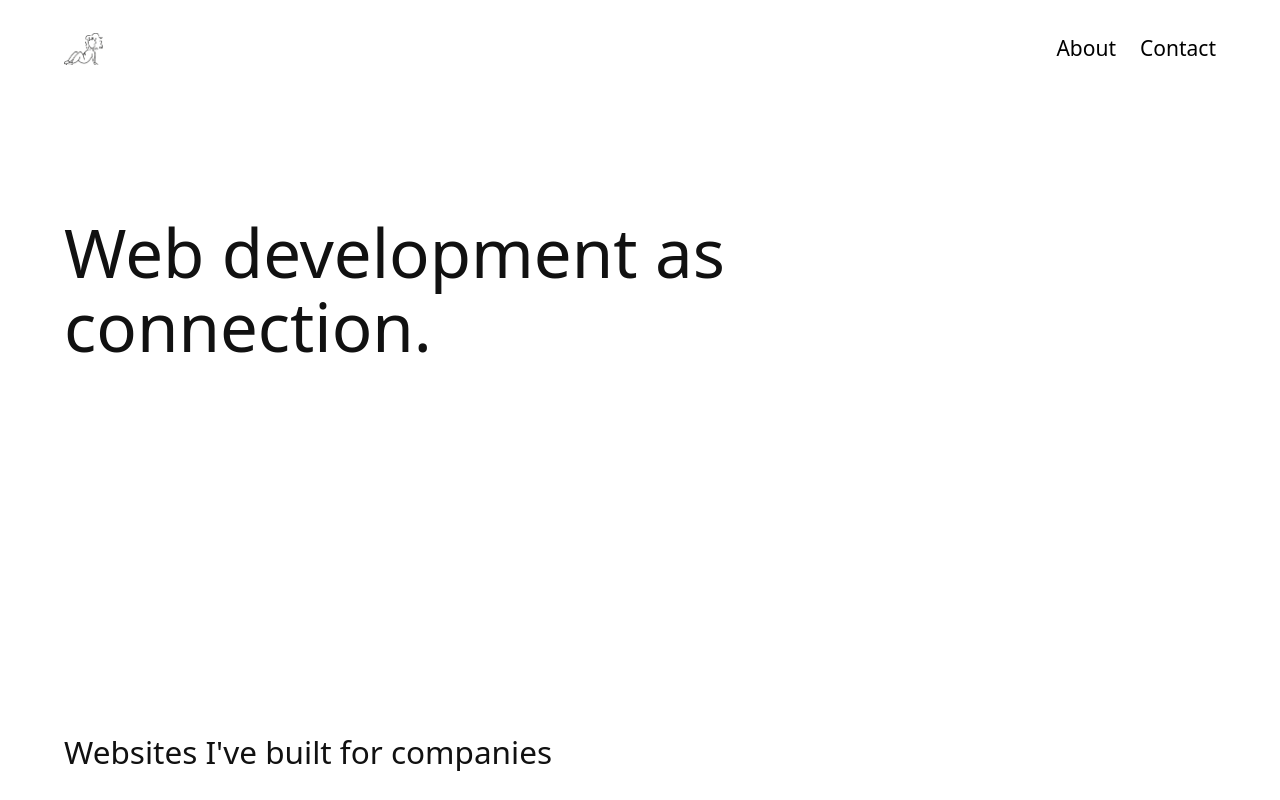
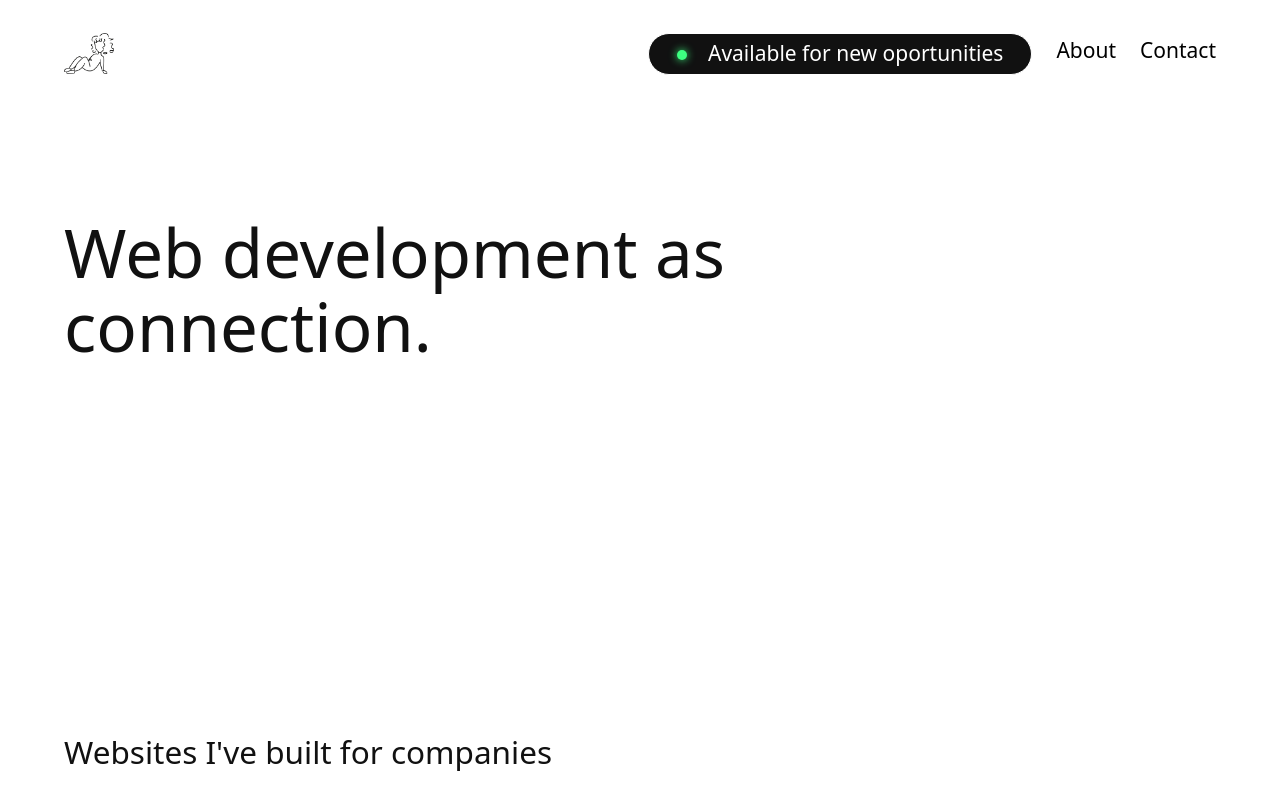
Before and after one commit to jillii/portfolio, a React (Vite) app: page / in a window 1280 px wide. Shown: the top 800 px of the page. Built offline with nearby package versions, Linux system fonts and the light colour scheme.

Commit message:
Add status bar.

```diff
--- a/src/assets/Nav.css
+++ b/src/assets/Nav.css
@@ -15,6 +15,7 @@ nav ul {
 }
 nav ul li a {
     color: initial;
+    vertical-align: middle;
 }
 
 nav a:focus {
@@ -39,8 +40,44 @@ nav ul li:hover a[href='/']:before {
     background-image: url(/assets/bubble-jill--1.png);
 }
 
+.status {
+    position: relative;
+    border: 1px solid;
+    border-radius: 22px;
+    padding: 4px 28px;
+    background-color: #111;
+    color: #fff;
+}
+.status-text {
+    margin: 0;
+}
+
+.status-text:before {
+    content: '';
+    display: inline-block;
+    margin-right: 21px;
+    width: 10px;
+    height: 10px;
+    background-color: #3dff81;
+    border-radius: 50%;
+    vertical-align: middle;
+    animation: flashing 1s alternate-reverse infinite;
+}
+
 @media (prefers-color-scheme: dark) {
+    .status {
+        border-color: #fff;
+    }
     nav ul li a[href='/']:before {
         filter: invert(1);
     }
 }
+
+@keyframes flashing {
+    from {
+        box-shadow: 0 0 22px #3dff81;
+    }
+    to {
+        box-shadow: 0 0 4px #3dff81;
+    }
+}
--- a/src/components/Nav.jsx
+++ b/src/components/Nav.jsx
@@ -1,6 +1,7 @@
 import '../assets/Nav.css'
 import { Link } from 'react-router-dom'
 import { HashLink as Anchor } from 'react-router-hash-link'
+import Status from './Status'
 
 export default function () {
     return (
@@ -8,6 +9,7 @@ export default function () {
           <div className='site-container'>
             <ul>
               <li><Link to="/"></Link></li>
+              <Status />
               <li><Link to="/about/">About</Link></li>
               <li><Anchor to="#contact">Contact</Anchor></li>
             </ul>
--- /dev/null
+++ b/src/components/Status.jsx
@@ -0,0 +1,3 @@
+export default function Status () {
+    return (<div className="status"><p className="status-text">Available for new oportunities</p></div>)
+}
```
